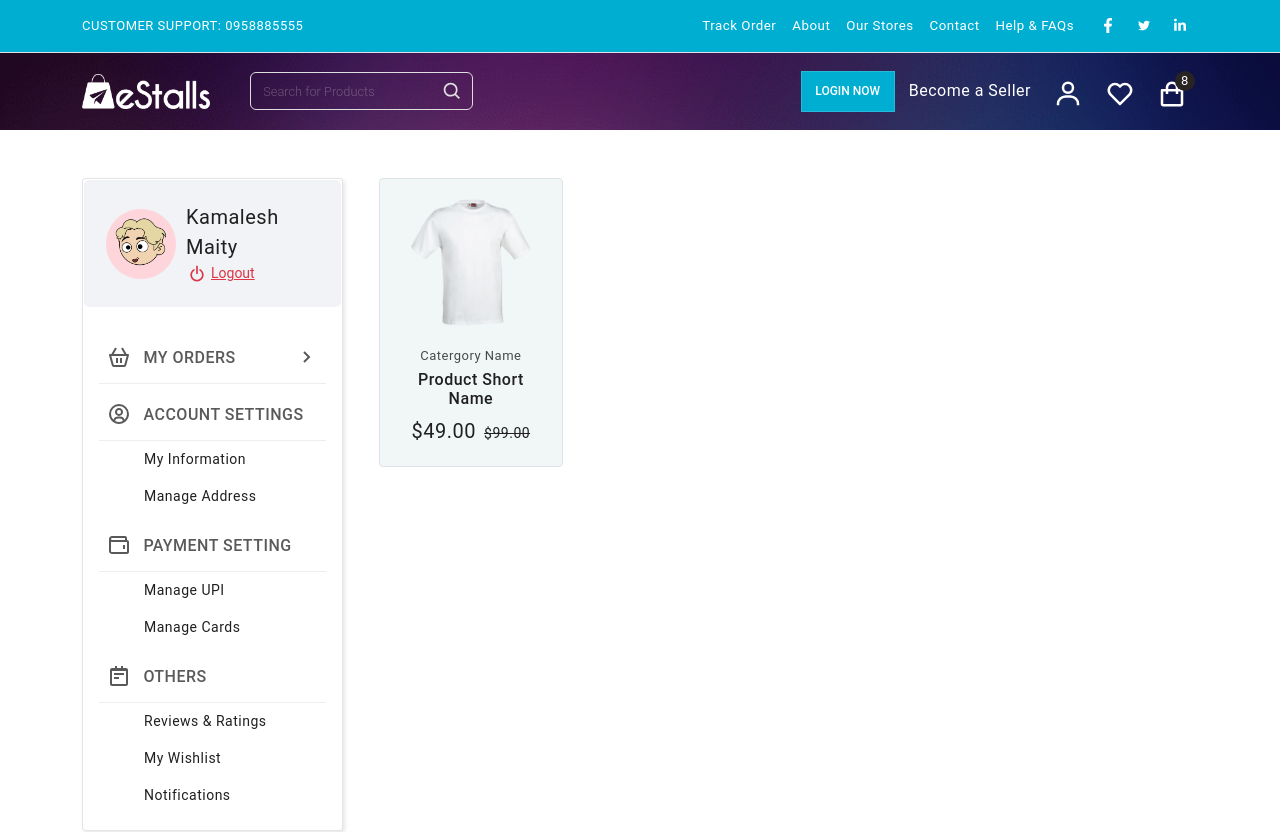
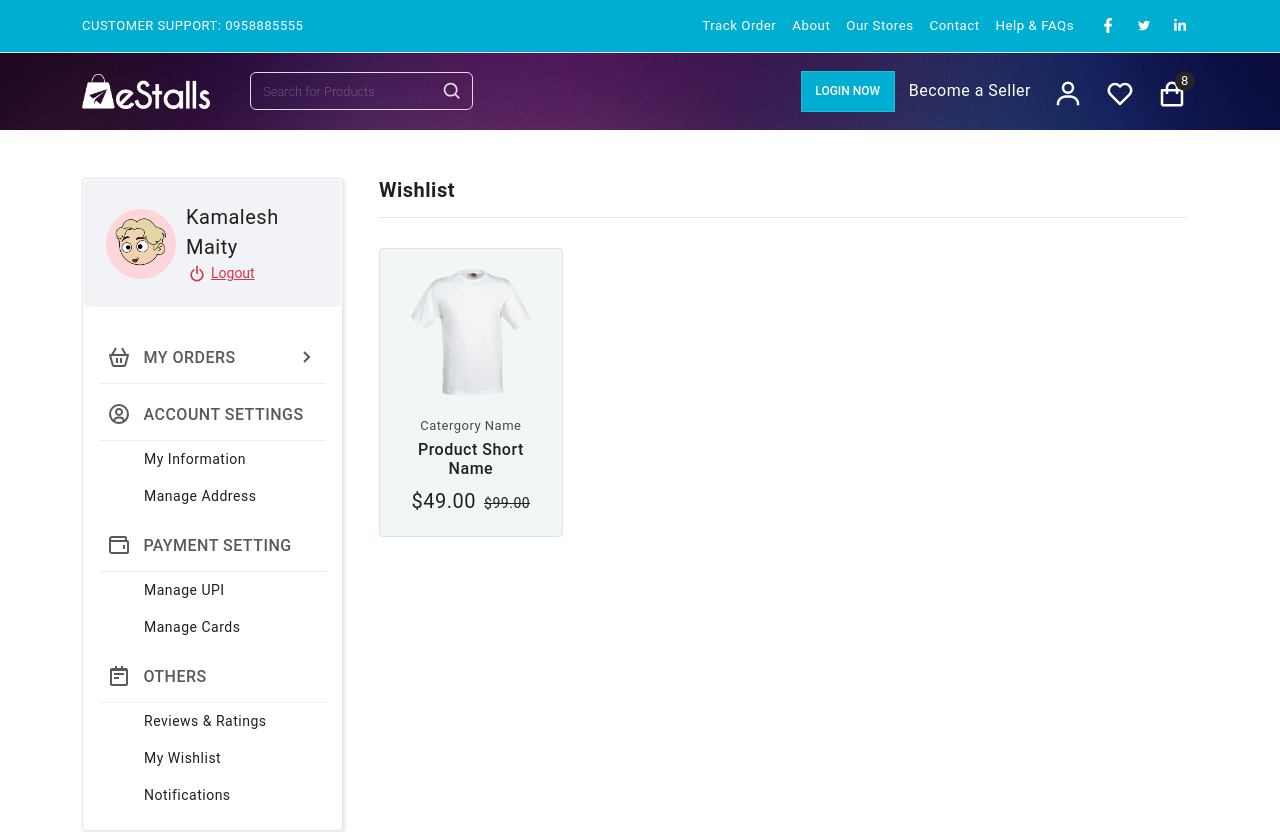
Before and after one commit to kamalesh777/e-stalls-client, a Next.js app: page /profile/others/wishlist in a window 1280 px wide. Shown: the top 832 px of the page. Built offline with nearby package versions, Linux system fonts and the light colour scheme.

Commit message:
border added in ExtraHeader components

```diff
--- a/pages/wishlist/index.tsx
+++ b/pages/wishlist/index.tsx
@@ -4,7 +4,7 @@ import NormalLayout from '@/layout/NormalLayout'
 
 const index = (): JSX.Element => (
   <NormalLayout>
-    <WishList classes="extra-padding" column={3} showHeader={true} />
+    <WishList classes="extra-padding" column={3} />
   </NormalLayout>
 )
 
--- a/src/common/ExtraCardHeader.tsx
+++ b/src/common/ExtraCardHeader.tsx
@@ -8,7 +8,7 @@ interface propTypes {
 
 const ExtraCardHeader = ({ title, rightComponent, classes }: propTypes): JSX.Element => (
   <div className="card-extra-header">
-    <h5 className={`font-weight-bold ${classes}`}>{title}</h5>
+    <h5 className={`font-weight-bold ${classes} mb-0`}>{title}</h5>
     {rightComponent}
   </div>
 )
--- a/src/components/Profile/AccountSetting/PersonalInfo.tsx
+++ b/src/components/Profile/AccountSetting/PersonalInfo.tsx
@@ -10,7 +10,7 @@ const PersonalInfo = (): JSX.Element => {
       <ExtraCardHeader title="My Information" />
       <div className="card">
         <div className="card-body">
-          <Form className="p-4">
+          <Form className="p-2">
             <Row className="mb-3">
               <Form.Group as={Col} md="5" controlId="first_name">
                 <Form.Label>First name</Form.Label>
--- a/src/components/WishList/WishList.tsx
+++ b/src/components/WishList/WishList.tsx
@@ -15,7 +15,7 @@ const WishList = ({ classes, showHeader, column }: propTypes): JSX.Element => (
       <div className="container">
         <Row>
           <Col>
-            <ExtraCardHeader title="Wishlist" classes="fs-3" />
+            <ExtraCardHeader title="Wishlist" />
           </Col>
         </Row>
       </div>
--- a/src/view/Profile.tsx
+++ b/src/view/Profile.tsx
@@ -6,8 +6,8 @@ import { BiBasket, BiChevronRight, BiNotepad, BiPowerOff, BiUserCircle, BiWallet
 import ManageAddress from '@/components/Profile/AccountSetting/ManageAddress'
 import PersonalInfo from '@/components/Profile/AccountSetting/PersonalInfo'
 import Orders from '@/components/Profile/Orders'
+import Reviews from '@/components/Profile/Others/Reviews'
 import WishList from '@/components/WishList/WishList'
-import Reviews from '@/components/Profile/Others/Reviews'
 
 const Profile = (): JSX.Element => {
   const router = useRouter()
@@ -79,7 +79,7 @@ const Profile = (): JSX.Element => {
       case 'orders':
         return <Orders />
       case 'wishlist':
-        return <WishList column={3} />
+        return <WishList column={3} showHeader={true} />
       case 'reviews':
         return <Reviews />
       default:
--- a/styles/globals.scss
+++ b/styles/globals.scss
@@ -467,6 +467,9 @@ input[type="checkbox"] + label{
     justify-content: space-between;
     align-items: center;
     margin-bottom: $default-margin-bottom;
+	margin-bottom: 30px;
+    padding-bottom: 15px;
+    border-bottom: 1px solid $bg-dark-1;
 }
 /*
 Product Effect
```
